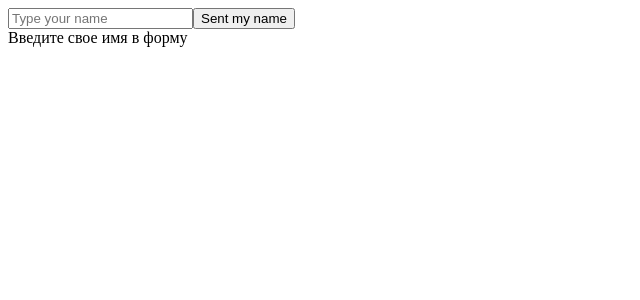
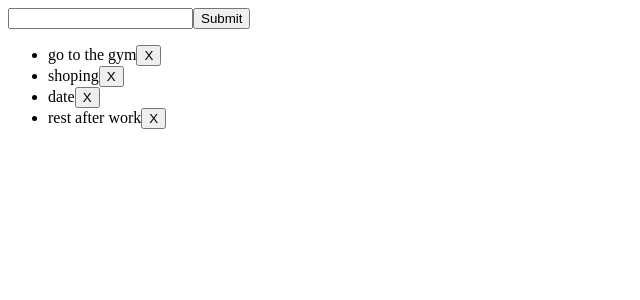
Before and after one commit to BohdanTertyshchevDev/cra-first-project, a React (Create React App) app: page / in a window 1280 px wide. Shown: the top 300 px of the page, without its empty margins (0-640 px from the left). Built offline with nearby package versions, Linux system fonts and the light colour scheme.

Commit message:
ToDoForm

```diff
--- a/src/components/App.js
+++ b/src/components/App.js
@@ -1,8 +1,8 @@
-import HelloParent from "./HelloForm/HelloParent";
+import ToDOList from "./ToDoList/ToDoList";
 
 function App() {
     return(
-        <HelloParent/>
+        <ToDOList/>
     )
 }
 
--- /dev/null
+++ b/src/components/ToDoList/ToDoForm.js
@@ -0,0 +1,38 @@
+import React, { Component } from 'react';
+
+class ToDoForm extends Component {
+    constructor(props) {
+        super(props);
+        this.state = {
+           todo: ''
+        }
+    }
+
+    changeHendler = ({target: {value, name}}) => {
+        this.setState({
+            [name]: value
+        })
+    }
+
+    submitHendler = (event) =>{
+        event.preventDefault();
+        this.props.sendData(this.state.todo);
+    }
+
+    render() {
+        const {todo} = this.state;
+        return (
+            <form onSubmit={this.submitHendler}>
+                <input
+                type="text"
+                name="todo"
+                value={todo}
+                onChange={this.changeHendler}
+                />
+                <button type="submit">Submit</button>
+            </form>
+        );
+    }
+}
+
+export default ToDoForm;
--- a/src/components/ToDoList/ToDoList.js
+++ b/src/components/ToDoList/ToDoList.js
@@ -1,5 +1,6 @@
 import React from "react";
 import ToDoItem from "./ToDoItem";
+import ToDoForm from "./ToDoForm";
 
 
 class ToDOList extends React.Component {
@@ -56,11 +57,27 @@ class ToDOList extends React.Component {
         //     </li>)
     }
 
+    formHendler = (text) => {
+        const {todoList} = this.state;
+        const newObj = {
+            id: Date.now(),
+            text
+        }
+        const newArr = [...todoList, newObj];
+
+        this.setState({
+            todoList: newArr
+        })
+    }
+
     render() {
         return(
+            <>
+            <ToDoForm sendData={this.formHendler}/>
             <ul>
                 {this.renderLi()}
             </ul>
+            </>
         )
     }
 }
```
